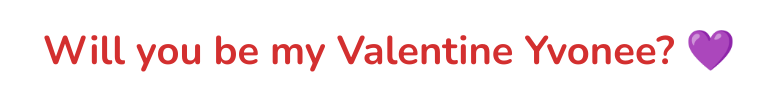
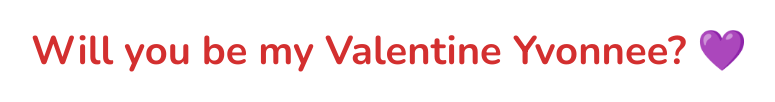
Before and after one commit to PunctuaLee/shanes-valentine, a plain HTML site: page index.html in a window 1280 px wide. Shown: the part 451-553 px from the top of the page, without its empty margins (251-1026 px from the left). Drawn offline with nearby package versions, Linux system fonts and the light colour scheme.

Commit message:
Update index.html

```diff
--- a/index.html
+++ b/index.html
@@ -11,7 +11,7 @@
         <div class="gif_container">
             <img src="https://gifdb.com/images/high/cute-love-bear-roses-ou7zho5oosxnpo6k.gif" alt="Cute GIF">
         </div>
-        <h1>Will you be my Valentine Yvonee? 💜</h1>
+        <h1>Will you be my Valentine Yvonnee? 💜</h1>
         <div class="buttons">
             <button class="yes-button" onclick="handleYesClick()">Yes</button>
             <button class="no-button" onclick="handleNoClick()">No</button>
```
